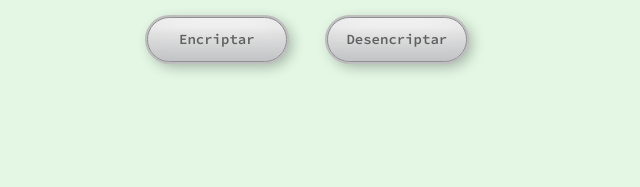
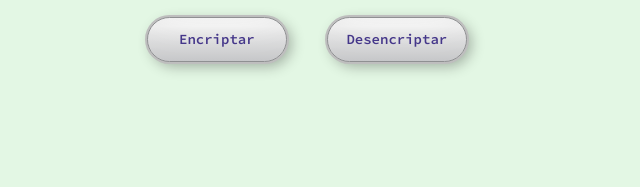
Before and after one commit to j-marcos-b/encriptador, a plain HTML site: page index.html in a window 1280 px wide. Shown: the part 574-761 px from the top of the page, 122-762 px from the left. Drawn offline with Linux system fonts and the light colour scheme.

Commit message:
se modifican colores de los botones

```diff
--- a/styles.css
+++ b/styles.css
@@ -147,8 +147,8 @@ h3 {
     transition: all 0.2s ease;
     font-size: 14px;
     font-weight: 600;
-    color: #606060;
-    box-shadow: inset 0 -3em 3em rgba(0,0,0,0.1),
+    color: #45378a;
+    box-shadow: inset 0 -3em 3em rgba(51, 51, 51, 0.1),
              0 0  0 2px rgb(190, 190, 190),
              0.3em 0.3em 1em rgba(0,0,0,0.3);
 }
```
